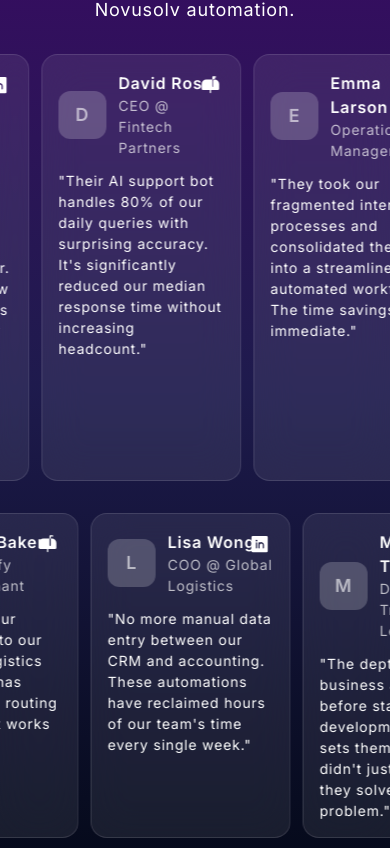
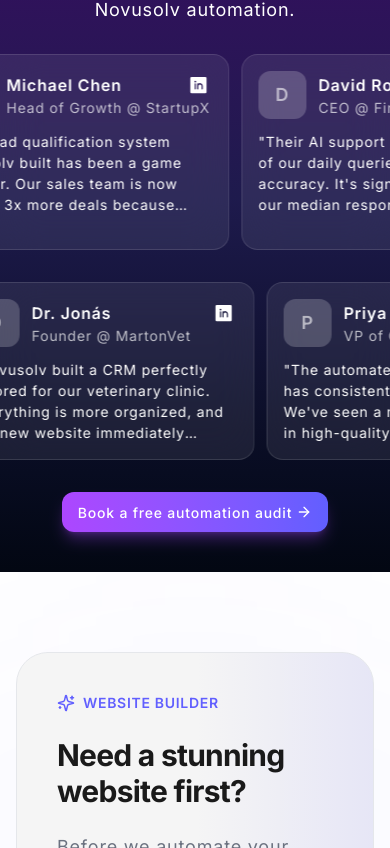
Before and after one commit to HardyGHz/Novusolv-AI-Automation-Agency-Landing-page, a React (Vite) app: page / in a window 390 px wide. Shown: the part 4436-5284 px from the top of the page. Built offline with nearby package versions, Linux system fonts and the light colour scheme; no server answers.

Commit message:
fix: testimonial cards - revert width, add line-clamp on mobile to reduce height

```diff
--- a/src/components/Testimonials.tsx
+++ b/src/components/Testimonials.tsx
@@ -117,7 +117,7 @@
 
 function TestimonialCard({ testimonial }: { testimonial: Testimonial }) {
   return (
-    <div className="bg-blur rounded-2xl p-6 max-sm:p-4 flex flex-col gap-4 max-sm:gap-3 transition-all duration-300 w-[400px] max-sm:w-[200px] flex-shrink-0 mx-3 max-sm:mx-1.5 relative">
+    <div className="bg-blur rounded-2xl p-6 max-sm:p-4 flex flex-col gap-4 max-sm:gap-3 transition-all duration-300 w-[400px] max-sm:w-[300px] flex-shrink-0 mx-3 max-sm:mx-1.5 relative">
       <div className="flex items-center gap-3">
         {/* Avatar placeholder */}
         <div className="w-12 h-12 rounded-xl overflow-hidden bg-white/20 flex-shrink-0 flex items-center justify-center">
@@ -130,7 +130,7 @@
           )}
         </div>
       </div>
-      <p className="text-[14px] leading-[150%] text-white">
+      <p className="text-[14px] leading-[150%] text-white max-sm:line-clamp-4 max-sm:overflow-hidden">
         "{testimonial.quote}"
       </p>
       <div className="flex justify-end absolute right-5 top-5">
```
